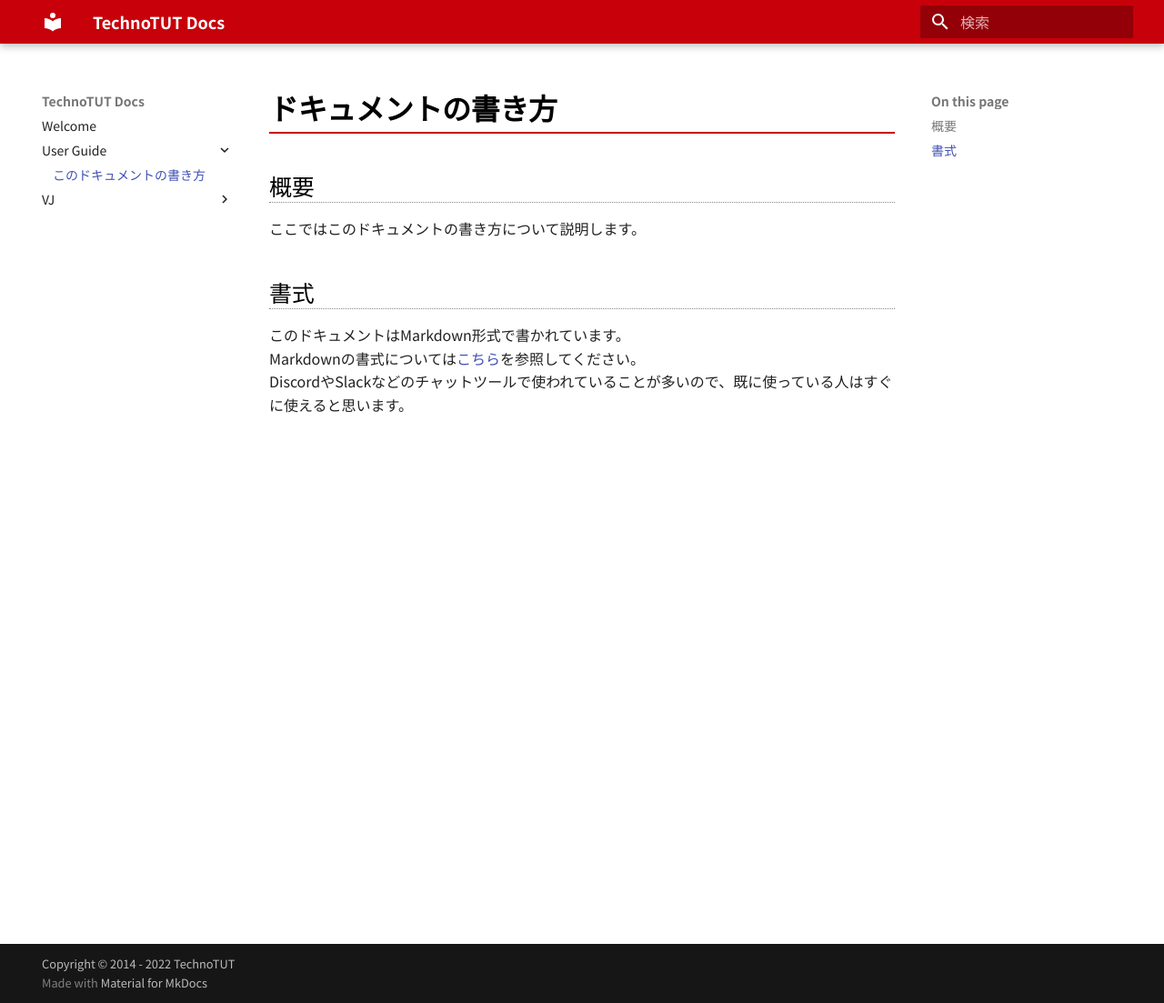
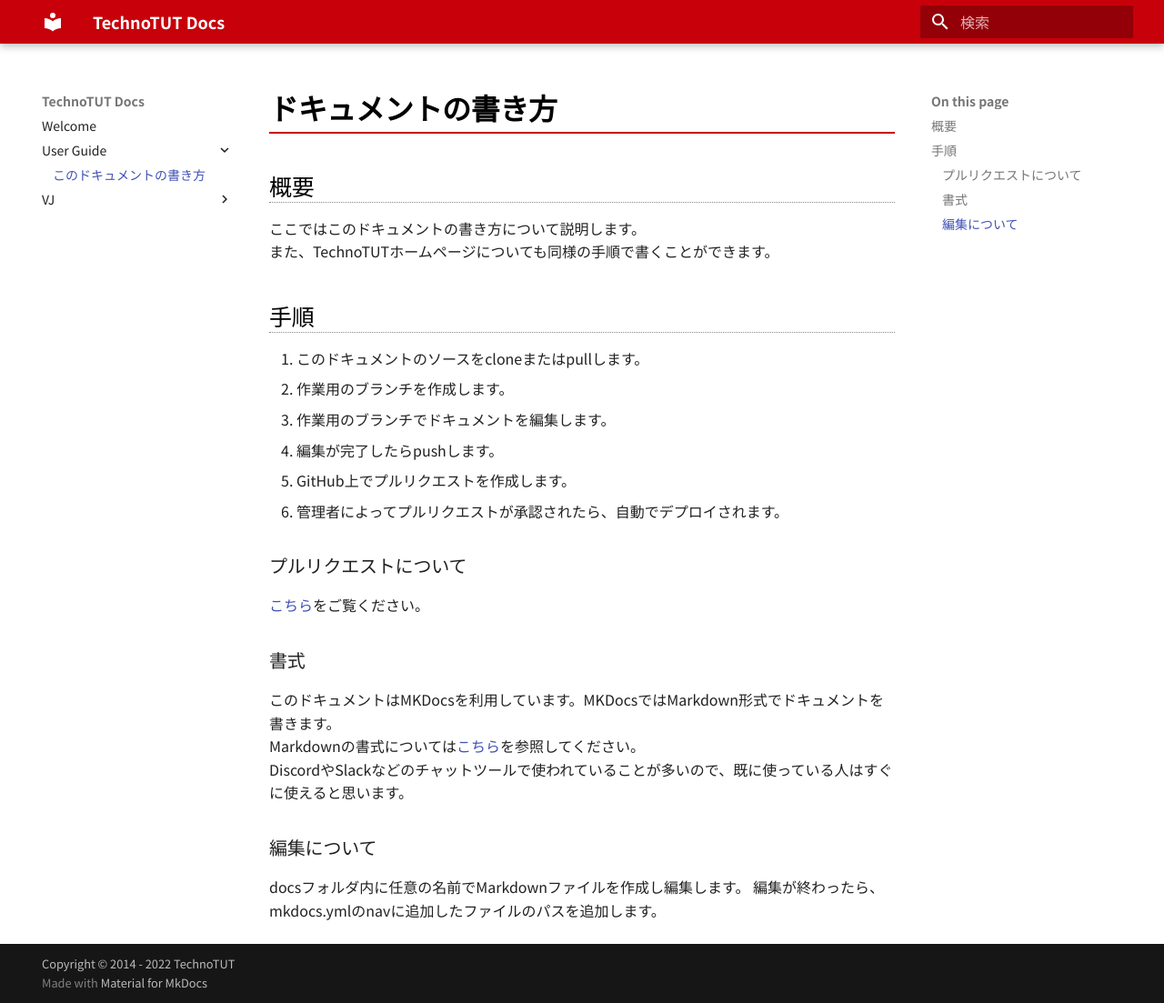
Before and after one commit to dodolia907/docs.techno.tut-club.net, an MkDocs documentation site: the page built from docs/writing-your-docs.md, in a window 1280 px wide and 1103 px high. Shown: the whole window at 91% size. Built offline with MkDocs 1.6.1 and Material for MkDocs 9.7.7, drawn with Linux system fonts in a browser that asks for light colours; nearby versions of some CDN libraries; some web fonts are replaced.

Commit message:
書き方について記述

```diff
--- a/docs/writing-your-docs.md
+++ b/docs/writing-your-docs.md
@@ -1,8 +1,24 @@
 # ドキュメントの書き方
 ## 概要
 ここではこのドキュメントの書き方について説明します。
+また、TechnoTUTホームページについても同様の手順で書くことができます。
 
-## 書式
-このドキュメントはMarkdown形式で書かれています。
+## 手順
+1. このドキュメントのソースをcloneまたはpullします。
+2. 作業用のブランチを作成します。
+3. 作業用のブランチでドキュメントを編集します。
+4. 編集が完了したらpushします。
+5. GitHub上でプルリクエストを作成します。
+6. 管理者によってプルリクエストが承認されたら、自動でデプロイされます。
+
+### プルリクエストについて
+[こちら](https://backlog.com/ja/git-tutorial/pull-request/01/)をご覧ください。
+
+### 書式
+このドキュメントはMKDocsを利用しています。MKDocsではMarkdown形式でドキュメントを書きます。
 Markdownの書式については[こちら](https://www.markdown.jp/what-is-markdown/)を参照してください。
 DiscordやSlackなどのチャットツールで使われていることが多いので、既に使っている人はすぐに使えると思います。
+
+### 編集について
+docsフォルダ内に任意の名前でMarkdownファイルを作成し編集します。
+編集が終わったら、mkdocs.ymlのnavに追加したファイルのパスを追加します。
```
Also changed, not shown: docs/index.md (+6 -1 lines).
